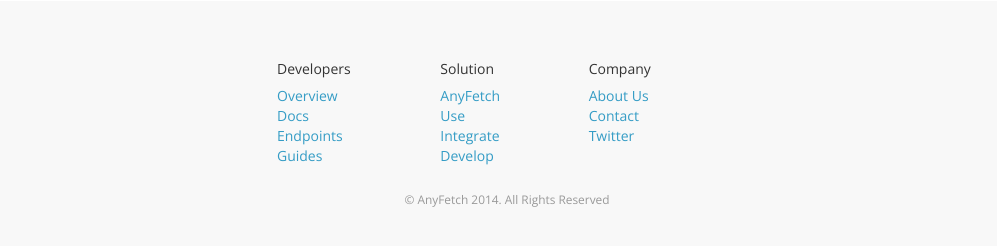
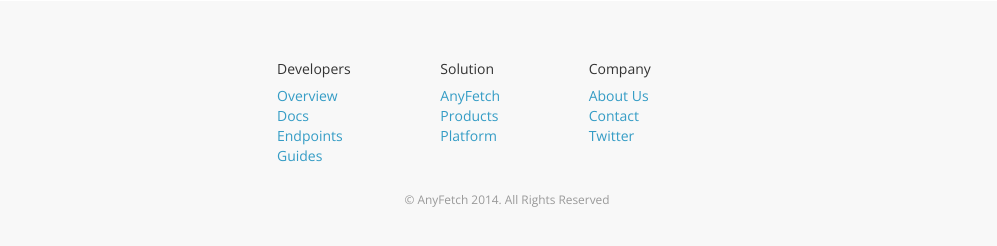
Before and after one commit to AnyFetch/developers.anyfetch.com, a Jekyll site: the page built from index.md, in a window 1280 px wide and 900 px high, scrolled down 2516 px. Shown: the part 642-888 px from the top of the window, without its empty margins (133-1130 px from the left). Built offline with Jekyll 4.4.1, drawn with Linux system fonts in a browser that asks for light colours; nearby versions of some CDN libraries; Markdown is read by kramdown in place of the engine named in the settings.

Commit message:
Updated footer

```diff
--- a/_layouts/doc.html
+++ b/_layouts/doc.html
@@ -117,16 +117,15 @@
           <h5>Solution</h5>
           <ul class="list-unstyled">
             <li><a href="http://anyfetch.com/">AnyFetch</a></li>
-            <li><a href="http://anyfetch.com/use.html">Use</a></li>
-            <li><a href="http://anyfetch.com/integrate.html">Integrate</a></li>
-            <li><a href="http://anyfetch.com/develop.html">Develop</a></li>
+            <li><a href="http://anyfetch.com/products.html">Products</a></li>
+            <li><a href="http://anyfetch.com/platform.html">Platform</a></li>
           </ul>
         </div>
         <div class="col-xs-4col-sm-2">
           <h5>Company</h5>
           <ul class="list-unstyled">
             <li><a href="http://anyfetch.com/about-us.html">About Us</a></li>
-            <li><a href="http://anyfetch.com/about-us.html#contact">Contact</a></li>
+            <li><a href="http://anyfetch.com/contact.html">Contact</a></li>
             <li><a href="https://twitter.com/AnyFetch" target="_blank">Twitter</a></li>
           </ul>
         </div>
```
